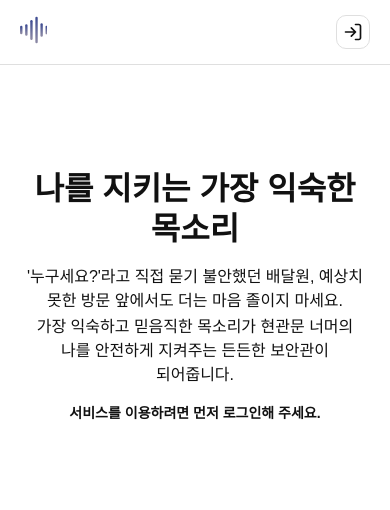
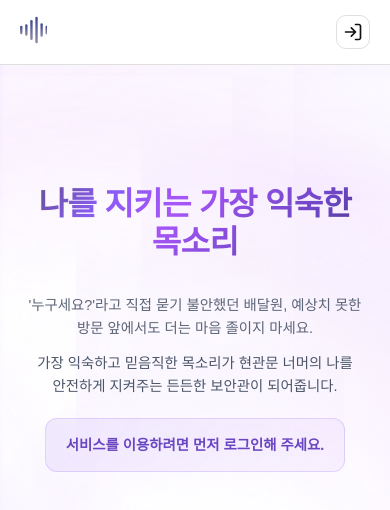
Before and after one commit to LastDance-Capstone/Capstone_Frontend, a Next.js app: page / in a window 390 px wide. Shown: the top 510 px of the page. Built offline with nearby package versions, Linux system fonts and the light colour scheme; no server answers; a web font is replaced by a local one.

Commit message:
[Design/#1] Feat: 다양한 컴포넌트 스타일 개선 및 반응형 디자인 적용

```diff
--- a/app/page.module.css
+++ b/app/page.module.css
@@ -1,12 +1,157 @@
+.page {
+  min-height: 100vh;
+  position: relative;
+  overflow: hidden;
+}
+
+/* 유동적인 블루 웨이브 패턴 배경 */
+.page::before {
+  content: "";
+  position: fixed;
+  top: 0;
+  left: 0;
+  width: 100%;
+  height: 100%;
+  background:
+    radial-gradient(ellipse 80% 50% at 20% 90%, rgba(255, 255, 255, 0.8) 0%, rgba(255, 255, 255, 0.6) 40%, rgba(218, 165, 255, 0.3) 70%, rgba(138, 43, 226, 0.1) 90%, transparent 100%),
+    radial-gradient(ellipse 60% 40% at 80% 80%, rgba(255, 255, 255, 0.75) 0%, rgba(255, 255, 255, 0.55) 45%, rgba(207, 159, 255, 0.25) 75%, rgba(147, 112, 219, 0.08) 95%, transparent 100%),
+    radial-gradient(ellipse 100% 60% at 40% 20%, rgba(255, 255, 255, 0.7) 0%, rgba(255, 255, 255, 0.5) 50%, rgba(196, 153, 255, 0.2) 80%, rgba(162, 155, 254, 0.06) 95%, transparent 100%),
+    radial-gradient(ellipse 120% 80% at 90% 30%, rgba(255, 255, 255, 0.65) 0%, rgba(255, 255, 255, 0.45) 55%, rgba(225, 175, 255, 0.15) 85%, rgba(186, 164, 255, 0.05) 95%, transparent 100%),
+    linear-gradient(45deg,
+      rgba(255, 255, 255, 0.6) 0%,
+      rgba(255, 255, 255, 0.5) 25%,
+      rgba(238, 185, 255, 0.3) 50%,
+      rgba(218, 165, 255, 0.25) 70%,
+      rgba(186, 164, 255, 0.15) 85%,
+      rgba(162, 155, 254, 0.08) 100%
+    );
+  background-size:
+    200% 150%,
+    180% 120%,
+    220% 160%,
+    250% 140%,
+    100% 100%;
+  background-position:
+    -50% 120%,
+    150% 70%,
+    -20% -20%,
+    120% -40%,
+    0 0;
+  opacity: 0.95;
+  z-index: -1;
+  pointer-events: none;
+  animation: wave 15s ease-in-out infinite;
+}
+
+/* 추가적인 물결 효과 */
+.page::after {
+  content: "";
+  position: fixed;
+  top: 0;
+  left: 0;
+  width: 100%;
+  height: 100%;
+  background:
+    radial-gradient(ellipse 70% 45% at 60% 70%, rgba(255, 255, 255, 0.7) 0%, rgba(255, 255, 255, 0.5) 50%, rgba(225, 175, 255, 0.2) 80%, rgba(186, 164, 255, 0.05) 100%),
+    radial-gradient(ellipse 90% 55% at 15% 85%, rgba(255, 255, 255, 0.65) 0%, rgba(255, 255, 255, 0.45) 60%, rgba(207, 159, 255, 0.15) 90%, transparent 100%),
+    radial-gradient(ellipse 110% 70% at 75% 25%, rgba(255, 255, 255, 0.6) 0%, rgba(255, 255, 255, 0.4) 65%, rgba(196, 153, 255, 0.1) 95%, transparent 100%),
+    radial-gradient(ellipse 85% 60% at 25% 30%, rgba(255, 255, 255, 0.55) 0%, rgba(255, 255, 255, 0.35) 70%, rgba(238, 185, 255, 0.08) 100%);
+  background-size:
+    190% 130%,
+    170% 110%,
+    210% 150%,
+    240% 130%;
+  background-position:
+    80% 80%,
+    -30% 90%,
+    130% -30%,
+    -40% -40%;
+  opacity: 0.85;
+  z-index: -1;
+  pointer-events: none;
+  animation: wave-reverse 20s ease-in-out infinite;
+}
+
+@keyframes wave {
+  0%, 100% {
+    background-position:
+      -50% 120%,
+      150% 70%,
+      -20% -20%,
+      120% -40%,
+      0 0;
+  }
+  33% {
+    background-position:
+      -30% 110%,
+      130% 60%,
+      10% -10%,
+      140% -50%,
+      0 0;
+  }
+  66% {
+    background-position:
+      -70% 130%,
+      170% 80%,
+      -40% -30%,
+      100% -30%,
+      0 0;
+  }
+}
+
+@keyframes wave-reverse {
+  0%, 100% {
+    background-position:
+      80% 80%,
+      -30% 90%,
+      130% -30%,
+      -40% -40%;
+  }
+  50% {
+    background-position:
+      100% 70%,
+      -50% 80%,
+      150% -20%,
+      -20% -50%;
+  }
+}
+
+@keyframes gradientShift {
+  0%, 100% {
+    background-position: 0% 50%;
+  }
+  50% {
+    background-position: 100% 50%;
+  }
+}
+
+@keyframes fadeInUp {
+  from {
+    opacity: 0;
+    transform: translateY(30px);
+  }
+  to {
+    opacity: 1;
+    transform: translateY(0);
+  }
+}
+
+@keyframes float {
+  0%, 100% { transform: translateY(0px) rotate(0deg); }
+  33% { transform: translateY(-10px) rotate(2deg); }
+  66% { transform: translateY(5px) rotate(-1deg); }
+}
+
 .main {
   width: 100%;
-  margin: 104px auto 0;
-  padding: 0 20px 12px;
+  margin: 120px auto 0;
+  padding: 0 20px 40px;
   display: flex;
   flex-direction: column;
   justify-content: flex-start;
   align-items: center;
-  max-width: 840px;
+  max-width: 1200px;
+  position: relative;
 }
 
 .message {
@@ -15,16 +160,32 @@
   flex-direction: column;
   justify-content: flex-start;
   align-items: center;
-  gap: 16px;
+  gap: 24px;
   text-align: center;
   word-break: keep-all;
   position: relative;
+  animation: fadeInUp 0.6s ease-out both;
 }
 
 .title {
-  font-size: var(--text-title-1-size);
-  font-weight: var(--text-title-1-weight);
-  line-height: var(--text-title-1-line-height);
+  font-size: clamp(2.5rem, 5vw, 4rem);
+  font-weight: 800;
+  line-height: 1.2;
+  background: linear-gradient(135deg,
+    #1a1a1a 0%,
+    #4a4a4a 25%,
+    #8b5cf6 45%,
+    #a855f7 55%,
+    #6b46c1 75%,
+    #1a1a1a 100%
+  );
+  background-clip: text;
+  -webkit-background-clip: text;
+  -webkit-text-fill-color: transparent;
+  background-size: 200% 100%;
+  animation: gradientShift 4s ease-in-out infinite;
+  margin-bottom: 8px;
+  letter-spacing: -0.02em;
 }
 
 .description {
@@ -32,14 +193,70 @@
   flex-direction: column;
   justify-content: flex-start;
   align-items: center;
-  gap: 2px;
-  font-size: var(--text-body-1-size);
-  font-weight: var(--text-body-1-weight);
-  line-height: var(--text-body-1-line-height);
+  gap: 8px;
+  font-size: clamp(1rem, 2.5vw, 1.125rem);
+  font-weight: 400;
+  line-height: 1.6;
+  color: #4a5568;
+  animation: fadeInUp 0.8s ease-out 0.2s both;
+}
+
+.description p {
+  margin: 0;
+  opacity: 0.9;
 }
 
 .please {
   font-size: var(--text-body-bold-2-size);
   font-weight: var(--text-body-bold-2-weight);
   line-height: var(--text-body-bold-2-line-height);
+  animation: fadeInUp 0.8s ease-out 0.4s both;
+  padding: 20px 30px;
+  background: linear-gradient(135deg, rgba(139, 92, 246, 0.1) 0%, rgba(168, 85, 247, 0.05) 100%);
+  border: 1px solid rgba(139, 92, 246, 0.2);
+  border-radius: 12px;
+  color: #6b46c1;
 }
+
+/* 모바일에서 웨이브 패턴 조정 */
+@media (max-width: 768px) {
+  .page::before {
+    background-size:
+      150% 120%,
+      130% 100%,
+      160% 130%,
+      180% 110%,
+      100% 100%;
+    opacity: 0.5;
+    animation-duration: 12s;
+  }
+
+  .page::after {
+    background-size:
+      200% 150%,
+      180% 130%,
+      190% 140%;
+    opacity: 0.6;
+    animation-duration: 16s;
+  }
+
+  .title {
+    font-size: clamp(2rem, 8vw, 3rem);
+    margin-bottom: 12px;
+  }
+
+  .message {
+    gap: 20px;
+    padding: 0 8px;
+  }
+
+  .description {
+    font-size: clamp(0.9rem, 3vw, 1rem);
+    gap: 12px;
+  }
+
+  .please {
+    padding: 16px 20px;
+    font-size: 0.9rem;
+  }
+}
--- a/components/Header/header.module.css
+++ b/components/Header/header.module.css
@@ -1,6 +1,7 @@
 .header {
   padding: 0 20px;
   border-bottom: 1px solid var(--theme-border-default);
+  background-color: var(--theme-background-default);
 }
 
 .desktop {
@@ -22,7 +23,7 @@
   gap: 16px;
 }
 
-@media (max-width: 810px) {
+@media (max-width: 840px) {
   .desktop {
     display: none;
   }
--- a/components/Modal/modal.module.css
+++ b/components/Modal/modal.module.css
@@ -59,7 +59,7 @@
   border-radius: 0 0 16px 16px;
 }
 
-@media (max-width: 810px) {
+@media (max-width: 840px) {
   .overlay {
     align-items: flex-end;
   }
--- a/components/TextArea/textarea.module.css
+++ b/components/TextArea/textarea.module.css
@@ -12,7 +12,7 @@
   padding: 8px 12px;
   border: 1px solid var(--theme-border-default);
   border-radius: 10px;
-  background-color: transparent;
+  background: var(--theme-background-default);
   resize: none;
   font-size: var(--text-paragraph-1-size);
   font-weight: var(--text-paragraph-1-weight);
```
Also changed, not shown: components/VoiceGenerator/voicegenerator.module.css (+200 -18 lines).
